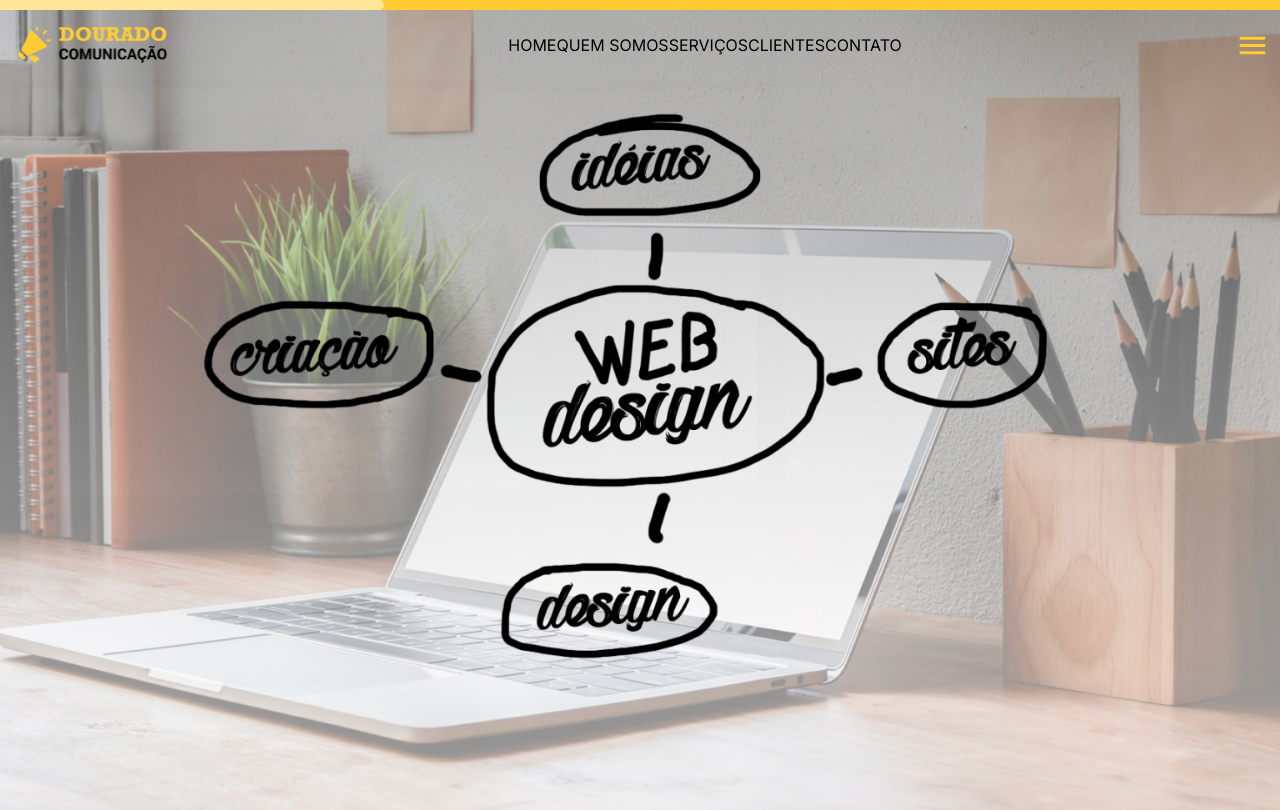
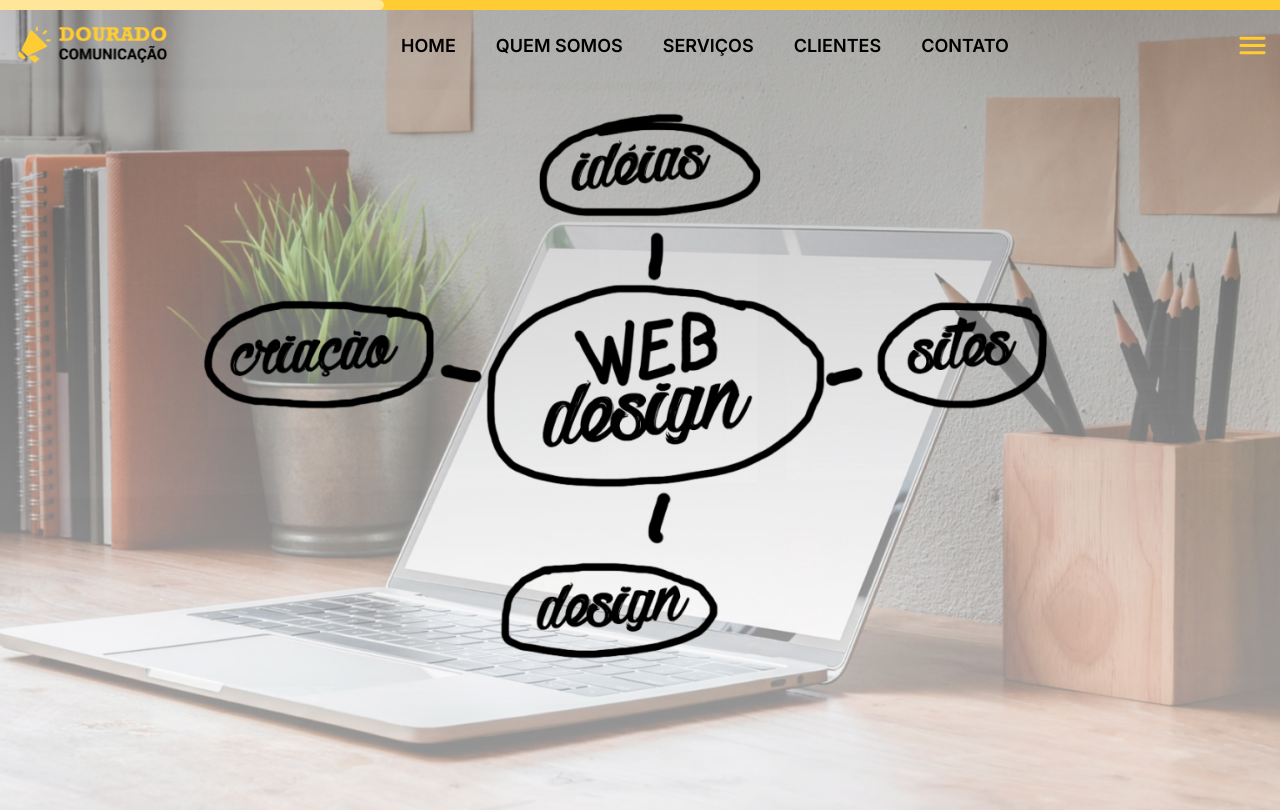
Before and after one commit to samirdourado/douradocomunicacao_react, a Next.js app: page / in a window 1280 px wide. Built offline with nearby package versions, Linux system fonts and the light colour scheme.

Commit message:
Fix: Menu styles

```diff
--- a/src/components/hamburguerMenu/index.tsx
+++ b/src/components/hamburguerMenu/index.tsx
@@ -7,7 +7,7 @@ const HamburguerMenu = () => {
 
     const { setActivateMenu }: any = useNavContext();
     return (
-        <main className={styles.backdrop}>
+        <main className={styles.backdrop} onClick={ () => setActivateMenu(false)}>
             <nav className={styles.container}>
                 <CloseRoundedIcon
                     fontSize={'large'}
--- a/src/components/hamburguerMenu/styles.module.scss
+++ b/src/components/hamburguerMenu/styles.module.scss
@@ -1,6 +1,7 @@
 @use 'abstracts' as *;
 
 .backdrop {
+	@media (max-width: 767px) {
 		width: 100vw;
 		height: 100vh;
 		background-color: $color-transparent;
@@ -12,9 +13,10 @@
 		align-items: flex-start;
 		justify-content: flex-end;
 	}
+}
 
 .container {
-    @media (max-width: 750px) {
+    @media (max-width: 767px) {
         width: 100vw;
         max-width: 450px;
         height: 100vh;
@@ -27,7 +29,7 @@
         animation: menuMobileAnimation 1s linear 0s 1 normal none;
     };
 
-    @media (min-width: 751px) {
+    @media (min-width: 767px) {
         display: none;
     };
 };
--- a/src/components/header/styles.module.scss
+++ b/src/components/header/styles.module.scss
@@ -10,5 +10,4 @@
     align-items: center;
     position: absolute;
     top: 0;
-    // left: 0;
 }
--- a/src/components/navButtons/styles.module.scss
+++ b/src/components/navButtons/styles.module.scss
@@ -5,6 +5,30 @@
 
     @media  (min-width: 768px) {
         display: flex;
+        // gap: 15px;
+        justify-content: space-between;
+        align-items: center;
+    }
+}
+
+.menu > a {
+    @media  (min-width: 768px) {
+        font-weight: 600;
+        font-size: 1.125rem;
+        cursor: pointer;
+        padding: 10px 20px;
+        text-align: center;
+        justify-self: center;
+    }
+}
+
+.menu > a:hover {
+    @media  (min-width: 768px) {
+        font-weight: 700;
+
+        // transform: zoom ease-in;
+        transform: translate(0px, 0px) scale(1.1, 1.1);
+        transition: 200ms linear;
     }
 }
 
```
Lines whose indentation alone changed are shown as unchanged.
